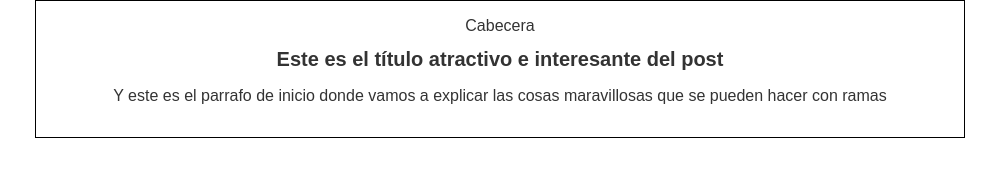
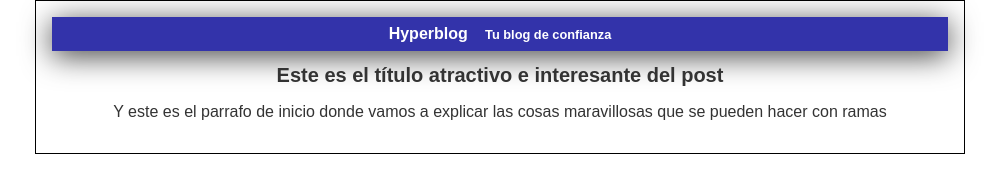
Before and after one commit to Raul-madero/nuevo, a plain HTML site: page index.html in a window 1280 px wide. Shown: the whole page, without its empty margins (140-1139 px from the left). Drawn offline with Linux system fonts and the light colour scheme.

Commit message:
Se hizo una cabecera super linda

```diff
--- a/css/estilos.css
+++ b/css/estilos.css
@@ -5,6 +5,19 @@ body {
     font-size: 16px;
     margin: 0;
     padding: 0;
+}
+#cabecera {
+    background: #33A;
+    box-shadow: 0px 5px 30px 0px rgba(0,0,0,0.75);
+    color: white;
+    font-weight: bold;
+    margin: 0;
+    padding: 0.5em;
+}
+#cabecera #tagline {
+    padding: 0 0 0 1em;
+    font-weight: bold;
+    font-size: 0.8em;
 }
 #container {
     width: 70%;
--- a/index.html
+++ b/index.html
@@ -11,7 +11,7 @@
     <body>
         <div id="container">
             <div id="cabecera">
-                Cabecera
+                Hyperblog <span id="tagline">Tu blog de confianza</span>
             </div>
             <div id="post">
                 <h1>Este es el título atractivo e interesante del post</h1>
```
